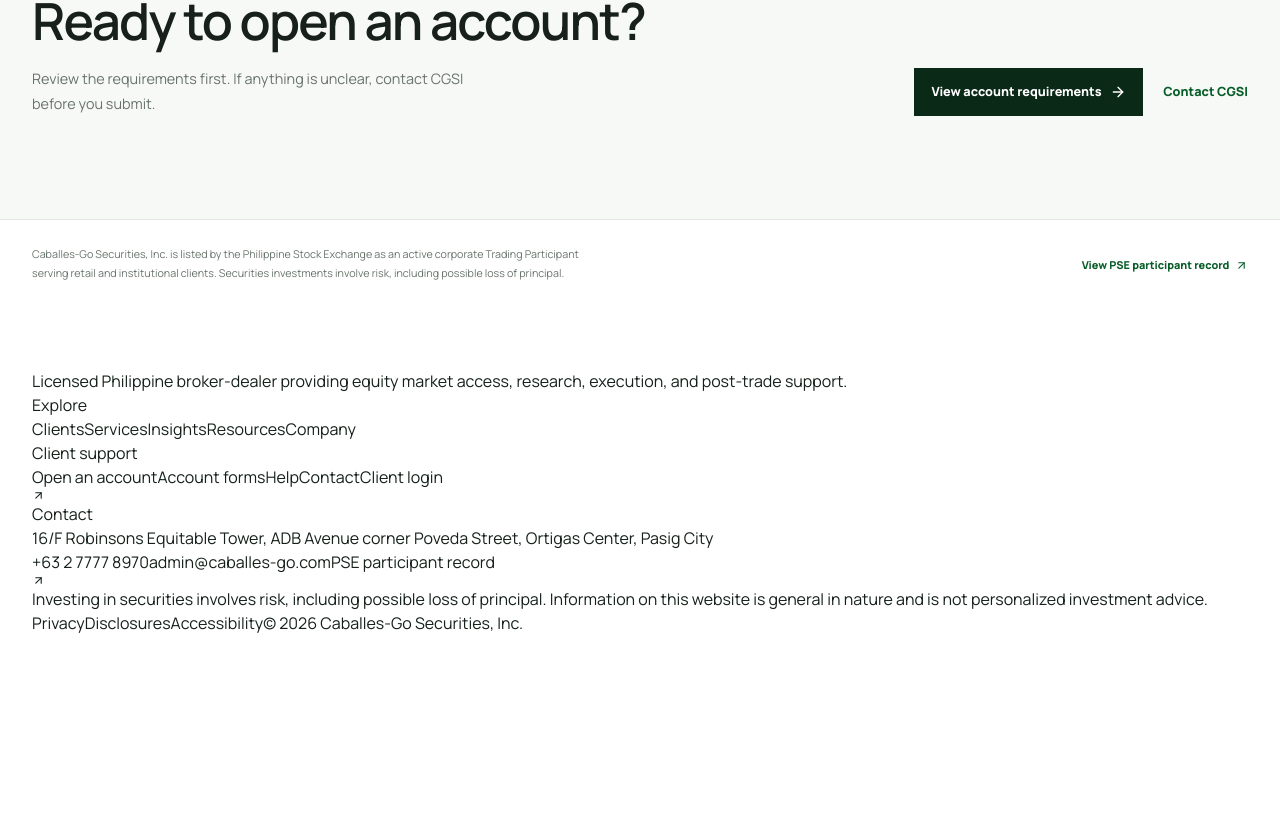
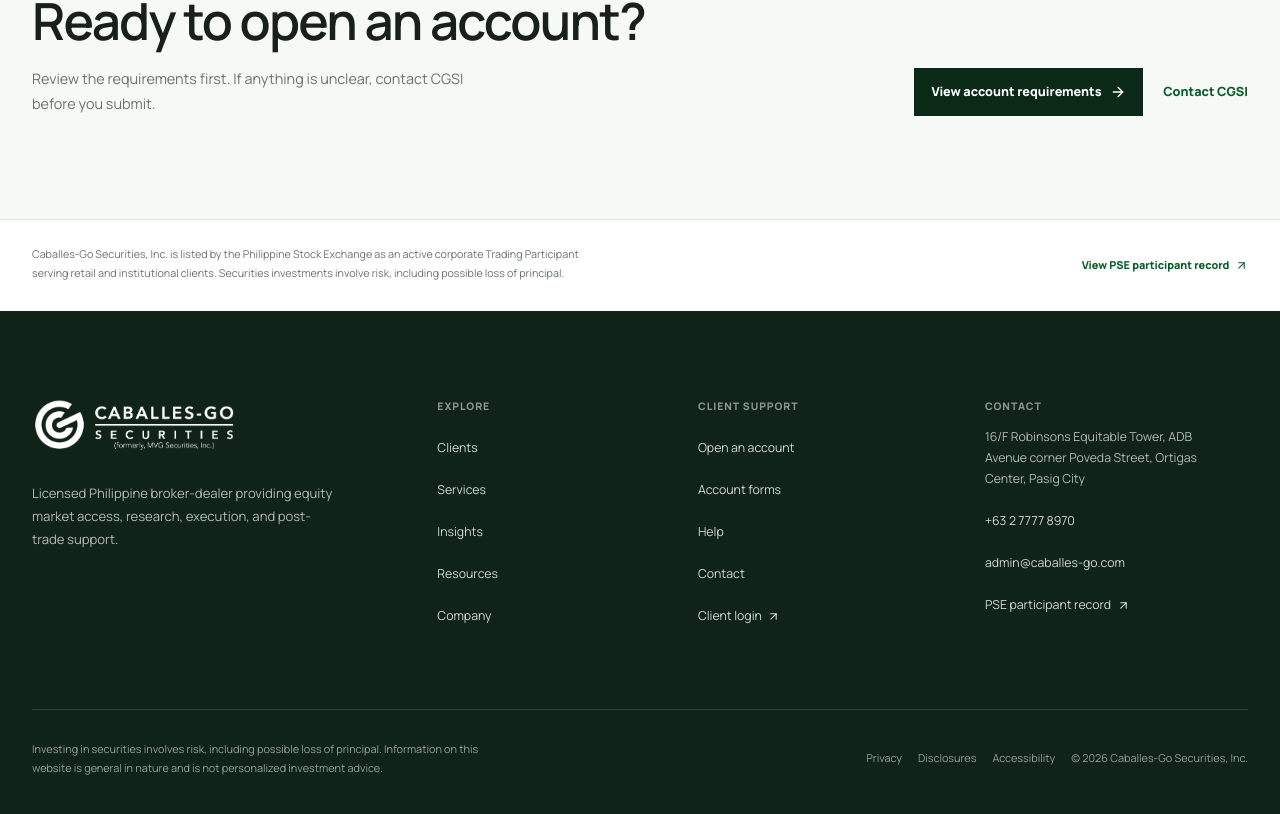
Before and after one commit to JayDumagat/cgsi-final-corporate, a Next.js app: page / in a window 1280 px wide. Shown: the part 6635-7449 px from the top of the page. Before the commit the page ends 7270 px from the top, so only its background shows below. Built offline with nearby package versions, Linux system fonts and the light colour scheme.

Commit message:
redesign: complete reference-led footer styles

```diff
--- a/app/reference.css
+++ b/app/reference.css
@@ -1482,3 +1482,127 @@
     display: none;
   }
 }
+
+/* Footer */
+
+.rl-footer {
+  background: #102318;
+  color: #fff;
+}
+
+.rl-footer-top {
+  display: grid;
+  grid-template-columns: minmax(280px, 1.2fr) 0.65fr 0.75fr minmax(260px, 1fr);
+  gap: clamp(3rem, 7vw, 6rem);
+  padding-block: 5.5rem 4.5rem;
+}
+
+.rl-footer-brand .site-logo-image {
+  width: 205px;
+}
+
+.rl-footer-brand > p {
+  max-width: 38ch;
+  margin: 1.5rem 0 0;
+  color: rgb(255 255 255 / 68%);
+  font-size: 0.82rem;
+  line-height: 1.75;
+}
+
+.rl-footer-top nav,
+.rl-footer-contact {
+  display: grid;
+  align-content: start;
+}
+
+.rl-footer-top nav > p,
+.rl-footer-contact > p {
+  margin: 0 0 0.8rem;
+  color: rgb(255 255 255 / 52%);
+  font-size: 0.65rem;
+  font-weight: 750;
+  letter-spacing: 0.09em;
+  text-transform: uppercase;
+}
+
+.rl-footer-top nav a,
+.rl-footer-contact a {
+  display: inline-flex;
+  min-height: 42px;
+  align-items: center;
+  gap: 0.35rem;
+  color: rgb(255 255 255 / 82%);
+  font-size: 0.77rem;
+}
+
+.rl-footer-top a:hover {
+  color: #9cf09e;
+}
+
+.rl-footer-contact address {
+  max-width: 30ch;
+  margin: 0 0 0.65rem;
+  color: rgb(255 255 255 / 68%);
+  font-size: 0.77rem;
+  font-style: normal;
+  line-height: 1.7;
+}
+
+.rl-footer-bottom {
+  display: flex;
+  justify-content: space-between;
+  gap: 3rem;
+  padding-block: 1.8rem 2.3rem;
+  border-top: 1px solid rgb(255 255 255 / 14%);
+  color: rgb(255 255 255 / 56%);
+}
+
+.rl-footer-bottom > p {
+  max-width: 72ch;
+  margin: 0;
+  font-size: 0.68rem;
+  line-height: 1.75;
+}
+
+.rl-footer-bottom nav {
+  display: flex;
+  flex-wrap: wrap;
+  gap: 0.4rem 1rem;
+  align-items: center;
+  font-size: 0.68rem;
+}
+
+.rl-footer-bottom a {
+  display: inline-flex;
+  min-height: 36px;
+  align-items: center;
+  color: inherit;
+}
+
+@media (max-width: 900px) {
+  .rl-footer-top {
+    grid-template-columns: 1fr 1fr;
+  }
+
+  .rl-footer-brand,
+  .rl-footer-contact {
+    grid-column: 1 / -1;
+  }
+
+  .rl-footer-bottom {
+    flex-direction: column;
+    gap: 1rem;
+  }
+}
+
+@media (max-width: 620px) {
+  .rl-footer-top {
+    grid-template-columns: 1fr;
+    padding-block: 4rem 3rem;
+  }
+
+  .rl-footer-brand,
+  .rl-footer-contact {
+    grid-column: auto;
+  }
+}
```
